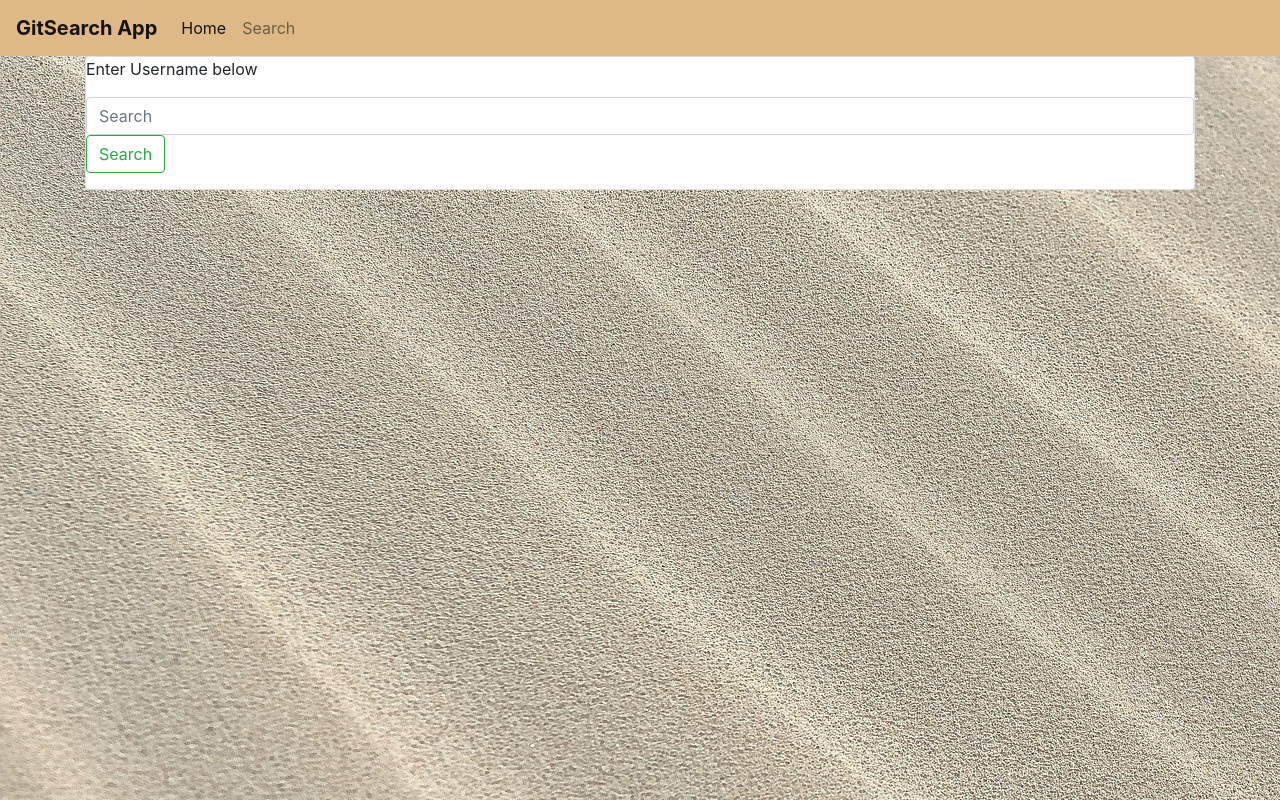
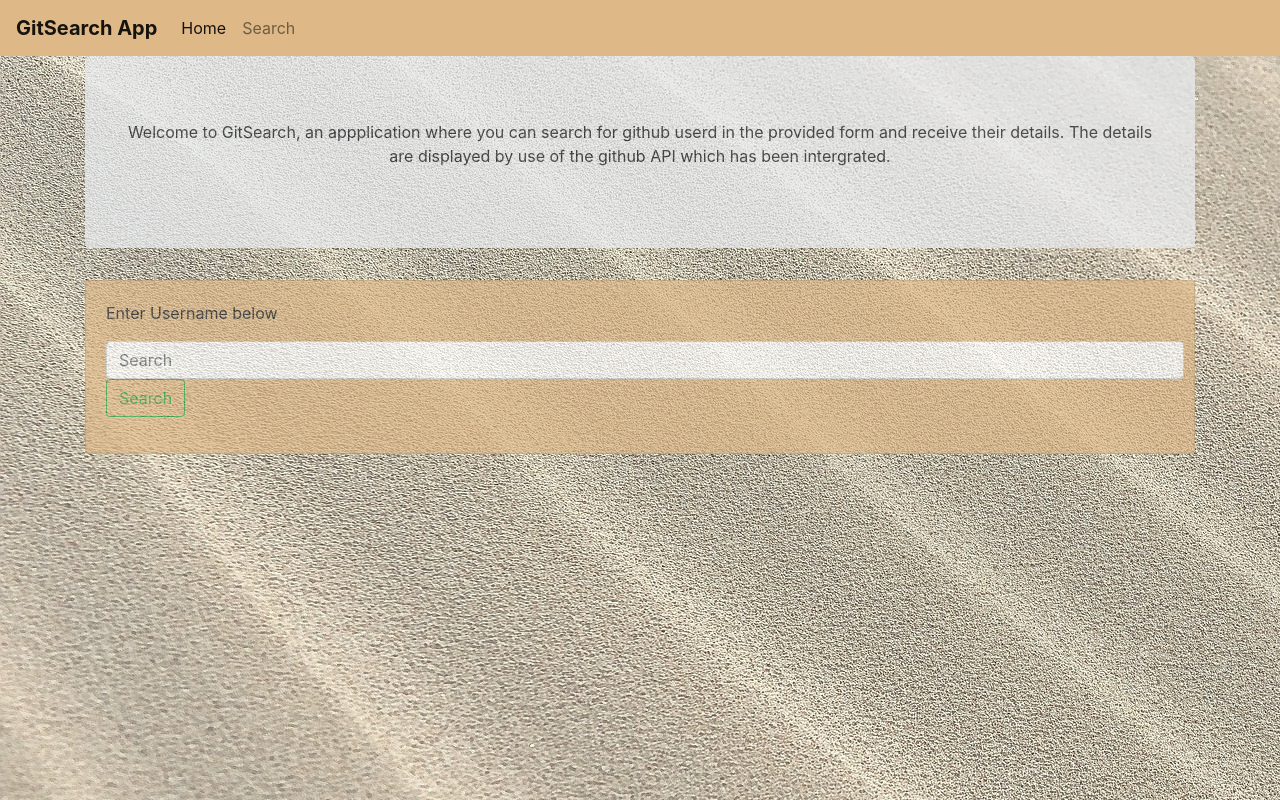
Before and after one commit to Ebay-droid/Gitssearch, an Angular app: page /user in a window 1280 px wide. Built offline with nearby package versions, Linux system fonts and the light colour scheme; no server answers.

Commit message:
styling changes

```diff
--- a/src/app/repo/repo.component.css
+++ b/src/app/repo/repo.component.css
@@ -1,5 +1,5 @@
 .card{
   padding: 20px;
   padding-right: 10px;
-  opacity: 60%;
+  background-color: burlywood;
 }
--- a/src/app/search/search.component.css
+++ b/src/app/search/search.component.css
@@ -0,0 +1,8 @@
+.card{
+  background-color: burlywood;
+  padding: 20px;
+  padding-right: 10px;
+  opacity: 0.70
+
+
+}
--- a/src/app/user/user.component.css
+++ b/src/app/user/user.component.css
@@ -6,5 +6,6 @@
 .card{
   padding: 20px;
   padding-right: 10px;
-  opacity: 60%;
+  background-color: burlywood;
+  opacity: 0.70;
 }
--- a/src/app/user/user.component.html
+++ b/src/app/user/user.component.html
@@ -1,4 +1,8 @@
  <div class="container  ">
+
+  <div class="jumbotron">
+    <p>Welcome to GitSearch, an appplication where you can search for github userd in the provided  form and receive their details. The details are displayed by use of the github API which has been intergrated.</p>
+  </div>
 
   <app-search (searchEmmiter)='find($event)'></app-search>
   <div *ngIf ='user' >
```
